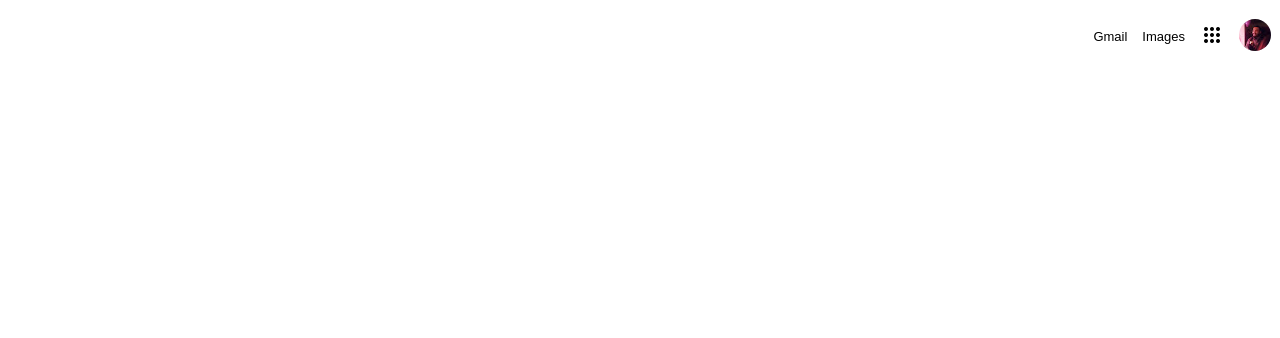
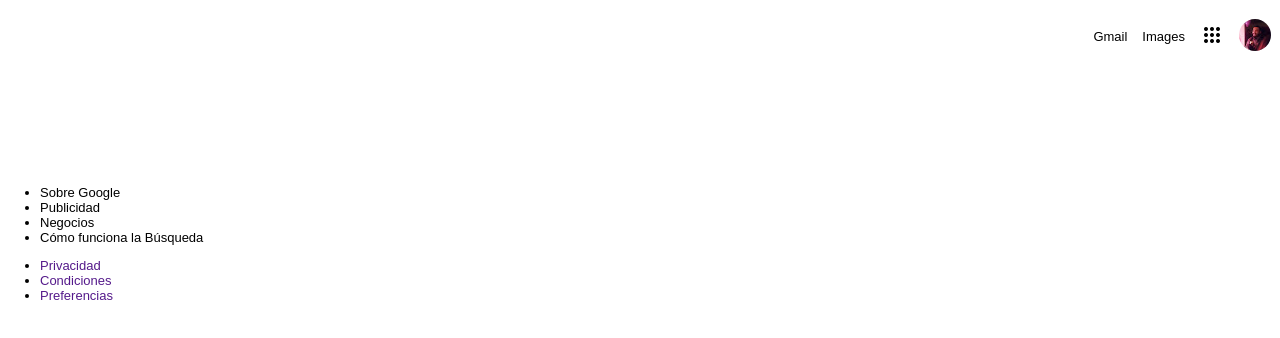
Before and after one commit to cristhian420/proyectoFinal_cursoHTML-CSS, a plain HTML site: page index.html in a window 1280 px wide. Drawn offline with nearby package versions, Linux system fonts and the light colour scheme.

Commit message:
maquetacion footer

```diff
--- a/index.html
+++ b/index.html
@@ -27,5 +27,18 @@
             </ul>
         </nav>
     </header>
+    <footer>
+        <ul class="footer-left">
+            <li><a href=""></a>Sobre Google</li>
+            <li><a href=""></a>Publicidad</li>
+            <li><a href=""></a>Negocios</li>
+            <li><a href=""></a>Cómo funciona la Búsqueda</li>
+        </ul>
+        <ul class="footer-rigth">
+            <li><a href="">Privacidad</a></li>
+            <li><a href="">Condiciones</a></li>
+            <li><a href="">Preferencias</a></li>
+        </ul>
+    </footer>
 </body>
 </html>
```
